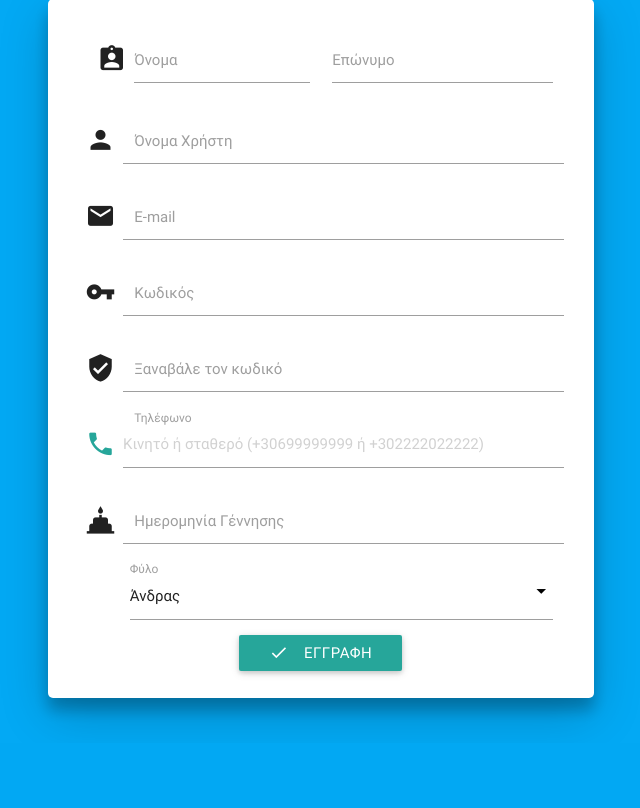
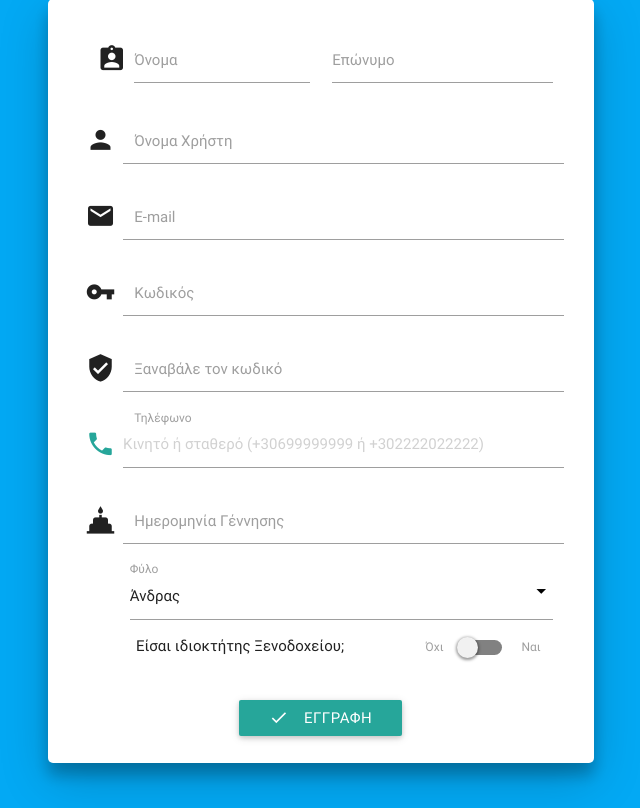
Before and after one commit to AegeanHawks/SamosRentals, a PHP site: page /register.php in a window 1280 px wide. Shown: the part 456-1264 px from the top of the page, without its empty margins (319-959 px from the left). Before the commit the page ends 1185 px from the top, so only its background shows below. Run offline with PHP 8.4, Linux system fonts and the light colour scheme; some libraries are stand-ins or nearby versions.

Commit message:
Register Added Upgrade option

```diff
--- a/register.php
+++ b/register.php
@@ -91,7 +91,12 @@ if ($_SERVER['REQUEST_METHOD'] === 'POST') {
     $tel = htmlspecialchars($_POST['tel']);
     $sex = htmlspecialchars($_POST['sex']);
     $email = htmlspecialchars($_POST['email']);
+    if (!empty($_POST['hotelier']) && $_POST['hotelier'] == 'on')
+        $hotelier = 1;
+    else
+        $hotelier = 0;
 
+    debug_to_console($_POST);
     //Validate Data
     if (preg_match('/^[Α-ΩA-Z][α-ωa-zA-Z-ά-ώ]{3,20}$/', $fname)) {
         $valid = true;
@@ -149,8 +154,11 @@ if ($_SERVER['REQUEST_METHOD'] === 'POST') {
     $res = getCurlData($url);
     $res = json_decode($res, true);
 
+    if (!$valid) {
+        echo "<script>Materialize.toast('Εισάγετε όλα τα στοιχεία!', 5000)</script>";
+    }
     //reCaptcha success check
-    if (!$res['success']) {
+    else if (!$res['success']) {
         // What happens when the CAPTCHA was entered incorrectly
         $valid = false;
         $error_msg = "Εισάγετε σωστά το reCaptcha!";
@@ -189,9 +197,9 @@ if ($_SERVER['REQUEST_METHOD'] === 'POST') {
         if (!$valid) {
             echo "<script>Materialize.toast('" . $error_msg . "', 5000)</script>";
         } else {
-            $sql = $con->prepare("INSERT INTO User (Username, Password, FirstName, LastName, Sex, Mail, Tel, Birthday, Role,Image)
-              VALUE (?, ?, ?, ?, ?, ?, ?, ?, 2,'images/website/avatar.jpg')");
-            $sql->bind_param('ssssssss', $username, $password, $fname, $lname, $sex, $email, $tel, $birthday);
+            $sql = $con->prepare("INSERT INTO User (Username, Password, FirstName, LastName, Sex, Mail, Tel, Birthday, Role, Image, Upgrade)
+              VALUE (?, ?, ?, ?, ?, ?, ?, ?, 2,'images/website/avatar.jpg',?)");
+            $sql->bind_param('ssssssssi', $username, $password, $fname, $lname, $sex, $email, $tel, $birthday, $hotelier);
             $sql->execute();
 
             $result = $sql->get_result();
@@ -322,6 +330,19 @@ if ($registered){
                     <label for="sex">Φύλο</label>
                 </div>
 
+                <div class="row">
+                    <span class="col s8">Είσαι ιδιοκτήτης Ξενοδοχείου;</span>
+                    <!-- Switch -->
+                    <div class="switch">
+                        <label>
+                            Όχι
+                            <input id="hotelier" name="hotelier" type="checkbox" form="register">
+                            <span class="lever"></span>
+                            Ναι
+                        </label>
+                    </div>
+                </div>
+
                 <div class="g-recaptcha coll validate" name="recaptcha"
                      data-sitekey="6Ldc7AUTAAAAANnRbW3E9zA9nNaS5HVV9fmmxZaL"
                      form="register" required>
```
